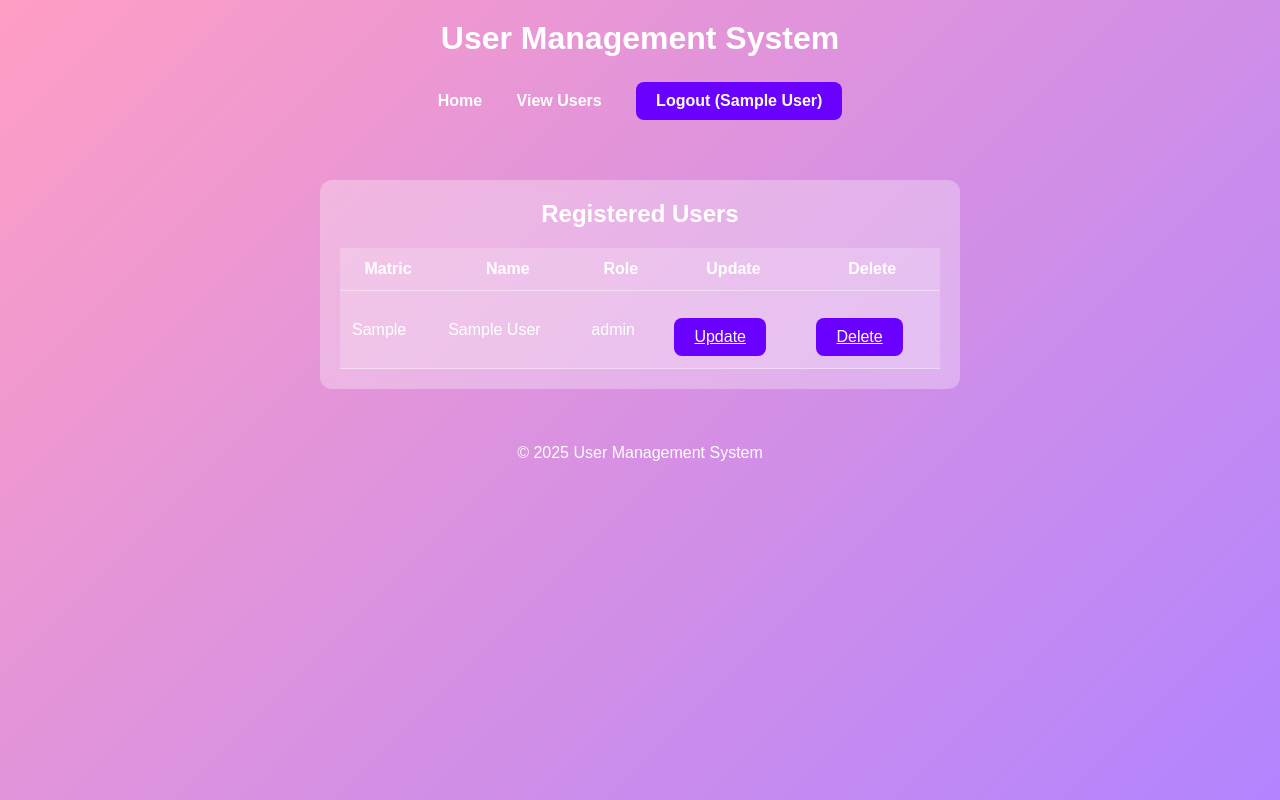
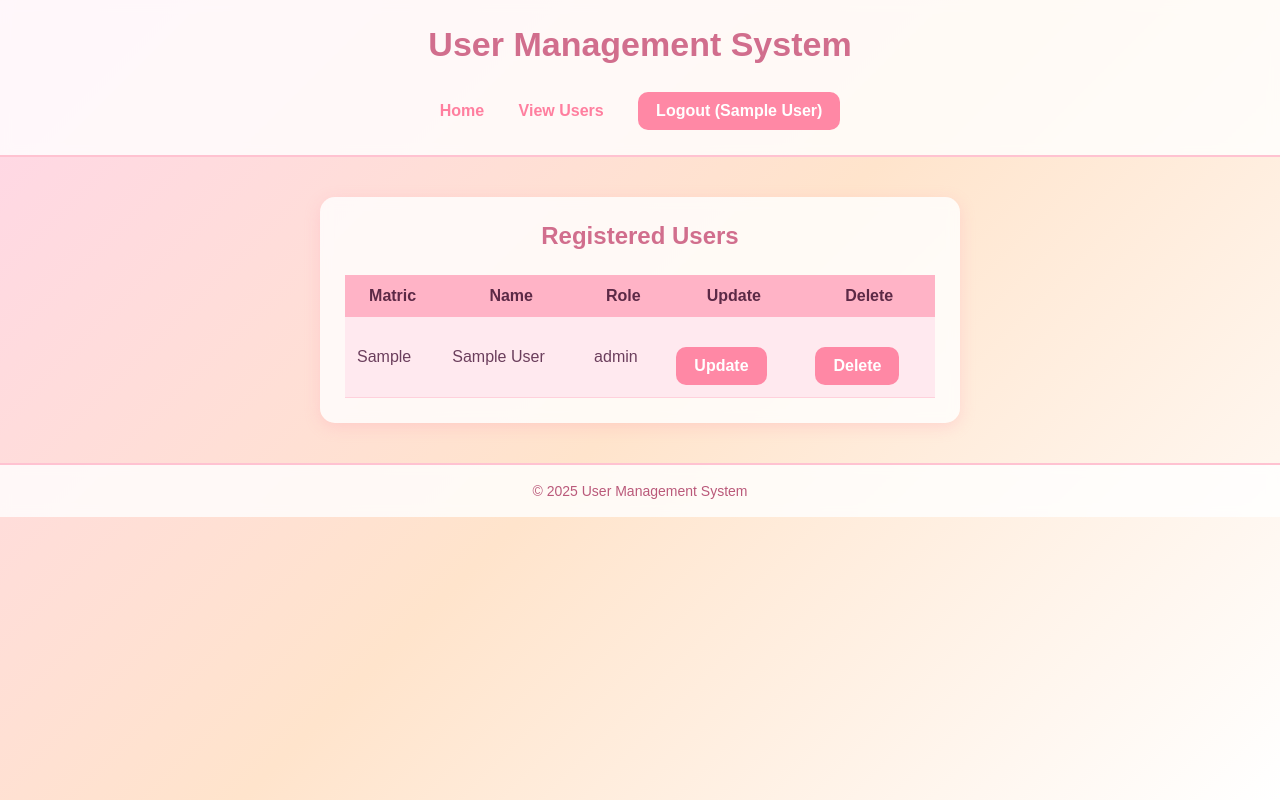
Before and after one commit to insyirahyasmin/Lab_7, a PHP site: page /read.php in a window 1280 px wide. Run offline with PHP 8.4, Linux system fonts and the light colour scheme; the visitor is signed in with stand-in values (Sample User, id 1); tables that the repository leaves empty or names only in its code hold one stand-in row (values such as "Sample post").

Commit message:
Initial Commit

```diff
--- a/style.css
+++ b/style.css
@@ -1,84 +1,148 @@
+/* ===== GLOBAL ===== */
 * {
     margin: 0;
     padding: 0;
+    box-sizing: border-box;
     font-family: Poppins, sans-serif;
-    box-sizing: border-box;
 }
 
 body {
-    background: linear-gradient(135deg, #ff9ec4, #b284ff);
-    color: #fff;
+    background: linear-gradient(135deg, #ffd6e8, #ffe4cc, #ffffff);
+    background-attachment: fixed;
+    color: #6b3e5c;
     min-height: 100vh;
 }
 
+/* ===== HEADER ===== */
 header {
     text-align: center;
-    padding: 20px;
+    padding: 25px;
+    background: #ffffffcc;
+    backdrop-filter: blur(6px);
+    border-bottom: 2px solid #ffc2d1;
 }
 
 header h1 {
-    font-size: 32px;
+    color: #d16e8d;
+    font-size: 34px;
+    font-weight: bold;
     margin-bottom: 10px;
 }
 
+/* ===== NAVIGATION ===== */
 nav a {
+    text-decoration: none;
     margin: 0 15px;
-    text-decoration: none;
-    color: white;
+    color: #ff7f9f;
+    font-weight: bold;
+    transition: 0.3s;
+}
+
+nav a:hover {
+    color: #ff477e;
+}
+
+/* ===== CONTAINER ===== */
+.container {
+    width: 50%;
+    margin: 40px auto;
+    padding: 25px;
+    background: #ffffffcc;
+    border-radius: 15px;
+    backdrop-filter: blur(6px);
+    box-shadow: 0 4px 15px rgba(255, 160, 180, 0.3);
+}
+
+/* ===== TITLES ===== */
+.subtitle {
+    text-align: center;
+    font-size: 24px;
+    color: #d16e8d;
+    margin-bottom: 20px;
     font-weight: bold;
 }
 
-.container {
-    width: 50%;
-    margin: 40px auto;
-    padding: 20px;
-    background: rgba(255,255,255,0.3);
-    border-radius: 12px;
-    backdrop-filter: blur(5px);
-}
-
-.subtitle {
-    text-align: center;
-    margin-bottom: 20px;
-}
-
+/* ===== FORM ELEMENTS ===== */
 label {
     display: block;
-    margin-top: 10px;
+    margin-top: 12px;
+    font-weight: bold;
+    color: #c05a7e;
 }
 
 input, select {
     width: 100%;
     padding: 10px;
-    margin-top: 5px;
-    border-radius: 6px;
-    border: none;
+    margin-top: 6px;
+    border-radius: 8px;
+    border: 1px solid #ffc9d8;
+    background: #fff9fb;
 }
 
-input[type="submit"], .btn {
-    background: #6a00ff;
-    color: white;
-    padding: 10px 20px;
-    margin-top: 15px;
-    border-radius: 8px;
-    display: inline-block;
-    text-align: center;
+input:focus, select:focus {
+    outline: none;
+    border-color: #ff84a8;
+    box-shadow: 0 0 5px #ffa4bf;
 }
 
+/* ===== BUTTONS ===== */
+input[type="submit"], .btn {
+    display: inline-block;
+    background: #ff88a5;
+    color: white;
+    padding: 10px 18px;
+    margin-top: 18px;
+    border-radius: 10px;
+    border: none;
+    cursor: pointer;
+    transition: 0.3s;
+    text-decoration: none;
+    font-weight: bold;
+}
+
+input[type="submit"]:hover, .btn:hover {
+    background: #ff698f;
+}
+
+/* ===== TABLE ===== */
 table {
     width: 100%;
-    margin-top: 20px;
     border-collapse: collapse;
+    margin-top: 25px;
 }
 
-th, td {
+th {
+    background: #ffb3c6;
     padding: 12px;
-    background: rgba(255,255,255,0.2);
-    border-bottom: 1px solid rgba(255,255,255,0.4);
+    color: #5c2946;
+    font-weight: bold;
 }
 
+td {
+    padding: 12px;
+    background: #ffe9ef;
+    border-bottom: 1px solid #ffd1dc;
+}
+
+/* ===== FOOTER ===== */
 footer {
     text-align: center;
+    padding: 18px;
     margin-top: 30px;
-    padding: 15px;
+    background: #ffffffcc;
+    backdrop-filter: blur(6px);
+    font-size: 14px;
+    color: #ba597a;
+    border-top: 2px solid #ffc2d1;
 }
+
+/* ===== MESSAGE TEXT ===== */
+.msg {
+    text-align: center;
+    background: #ffe1e8;
+    padding: 10px;
+    border-radius: 10px;
+    color: #c65275;
+    margin-bottom: 15px;
+    border: 1px solid #ffbfd0;
+}
```
